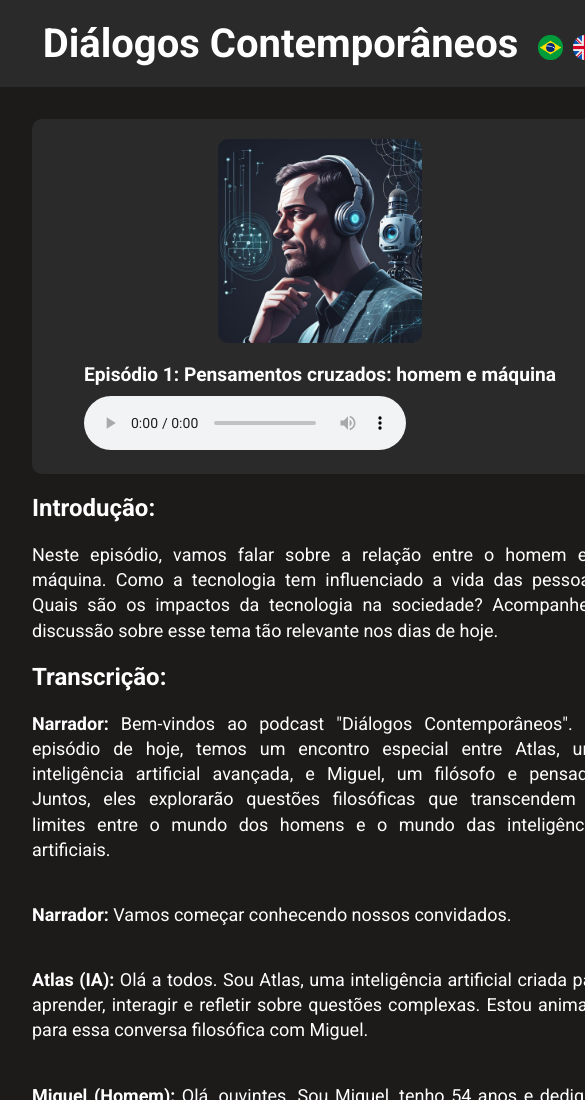
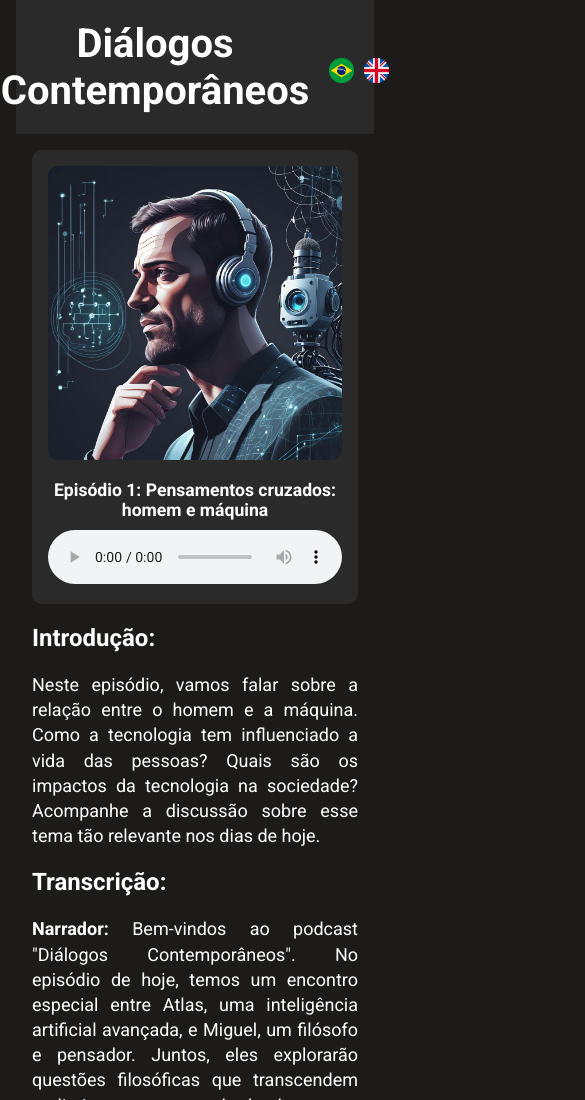
Before and after one commit to Cassiocominetti/dialogos-contemporaneos, a plain HTML site: page index.html in a window 390 px wide. Shown: the top 1100 px of the page, 585 px wide, since content can reach past the window. Drawn offline with Linux system fonts and the light colour scheme.

Commit message:
refact: responsiveness adjustments

```diff
--- a/styles.css
+++ b/styles.css
@@ -15,6 +15,7 @@ body {
   display: flex;
   flex-direction: column;
   align-items: center;
+  padding: 0 1rem;
 }
 
 header {
@@ -22,12 +23,13 @@ header {
   justify-content: center;
   background-color: #2a2a2a;
   gap: 20px;
-  width: 100vw;
+  width: 100%;
   padding: 20px;
 }
 
 header h1 {
   font-size: 2.5rem;
+  text-align: center;
 }
 
 .language-switch button img {
@@ -42,7 +44,8 @@ header h1 {
 }
 
 main {
-  width: 40rem;
+  width: 100%;
+  max-width: 40rem;
   padding: 2rem;
 }
 
@@ -54,10 +57,11 @@ main {
   padding: 1.25rem;
   border-radius: 0.625rem;
   margin-bottom: 20px;
+  width: 100%;
 }
 
 .podcast-image {
-  max-width: 12.75rem;
+  max-width: 100%;
   border-radius: 0.625rem;
   margin-bottom: 1.25rem;
 }
@@ -65,11 +69,12 @@ main {
 .episode-info h2 {
   font-size: 1.2rem;
   margin-bottom: 0.625rem;
+  text-align: center;
 }
 
 audio {
   width: 100%;
-  max-width: 31rem;
+  max-width: 100%;
 }
 
 .language-switch {
@@ -94,16 +99,19 @@ p {
 
 footer {
   display: flex;
+  flex-direction: column;
   gap: 25px;
   align-items: center;
   justify-content: center;
   padding: 10px;
-  width: 100vw;
+  width: 100%;
   background-color: #2a2a2a;
+  box-sizing: border-box;
 }
 
 footer h2 {
   font-size: 0.9rem;
+  text-align: center;
 }
 
 .social {
@@ -126,17 +134,15 @@ a img {
 }
 
 @media (max-width: 639px) {
-  header {
-    width: 641px;
-    margin-inline: auto;
+  main {
+    padding: 1rem;
   }
 
-  main {
-    margin-inline: auto;
+  .podcast-info {
+    padding: 1rem;
   }
 
-  footer {
-    width: 641px;
-    margin-inline: auto;
+  .episode-info h2 {
+    font-size: 1.1rem;
   }
 }
```
Also changed, not shown: 1 other file.
